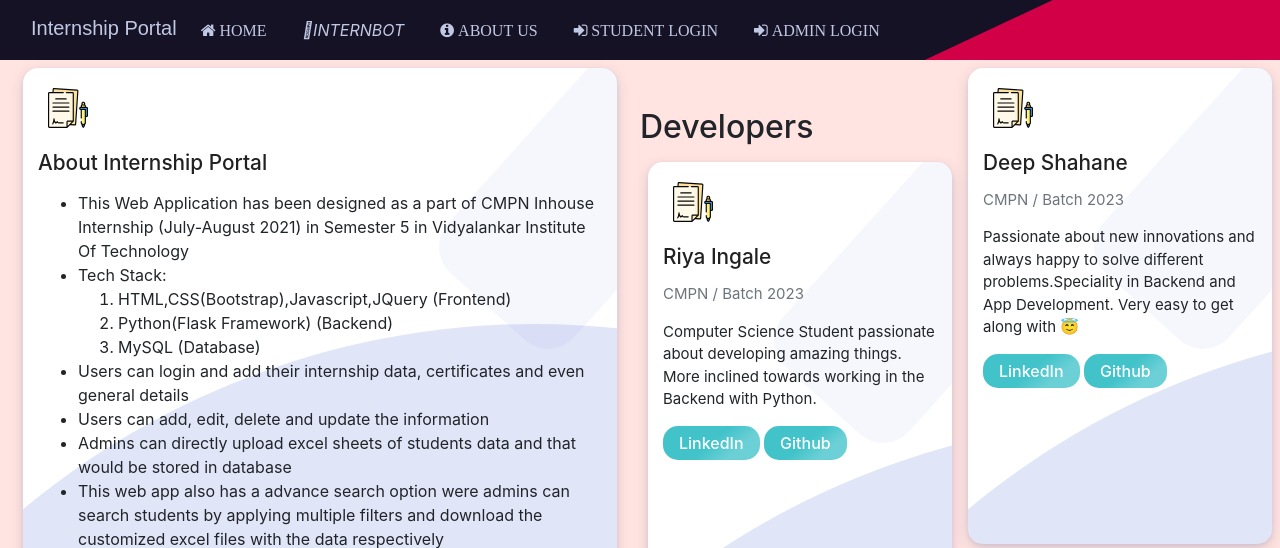
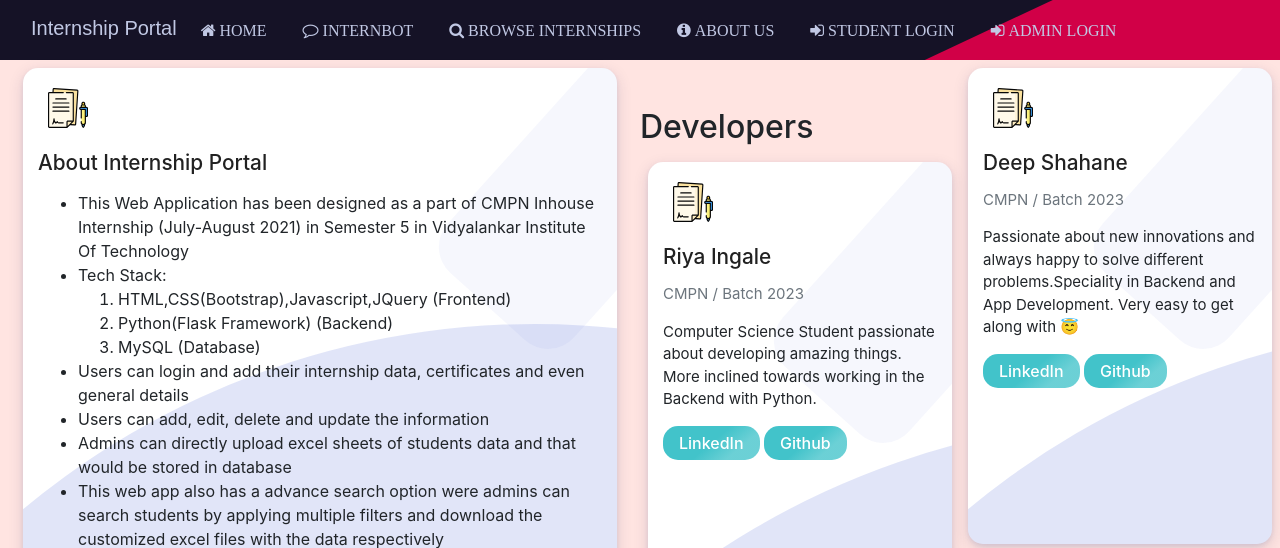
Before and after one commit to riya-ingale/InternshipPortalCloud, a Flask app: page /aboutus in a window 1280 px wide. Shown: the top 548 px of the page. Run offline with Flask 2, Linux system fonts and the light colour scheme; some libraries are stand-ins or nearby versions; some web fonts are replaced.

Commit message:
link icon changes

```diff
--- a/templates/aboutus.html
+++ b/templates/aboutus.html
@@ -42,9 +42,14 @@
             </li>
             <li class="nav-item">
               <a class="nav-link" href="/chat"
-                ><i class="fas fa-comment">Internbot</i></a
+                ><i class="fa fa-comment-o"> Internbot</i></a
               >
-          </li>
+            </li>
+            <li class="nav-item">
+              <a class="nav-link" href="/recommend"
+                ><i class="fa fa-search"> Browse Internships</i></a
+              >
+            </li>
             {% if current_user.is_authenticated %}
             {% if not current_user.role == "admin" %}
             <li class="nav-item">
--- a/templates/newinternship.html
+++ b/templates/newinternship.html
@@ -68,7 +68,7 @@
             {% endif %}
             <li class="nav-item">
               <a class="nav-link" href="/recommend"
-                ><i class="fas fa-comment">Browse Internships</i></a
+                ><i class="fa fa-search"> Browse Internships</i></a
               >
             </li>
 
--- a/templates/recommendation.html
+++ b/templates/recommendation.html
@@ -71,7 +71,7 @@
             {% endif %}
             <li class="nav-item">
               <a class="nav-link" href="/chat"
-                ><i class="fas fa-comment">Internbot</i></a
+                ><i class="fa fa-comment-o"> Internbot</i></a
               >
             </li>
 
```
Also changed, not shown: templates/adminlogin.html (+3 -4 lines), templates/chat.html (+6 -2 lines).
